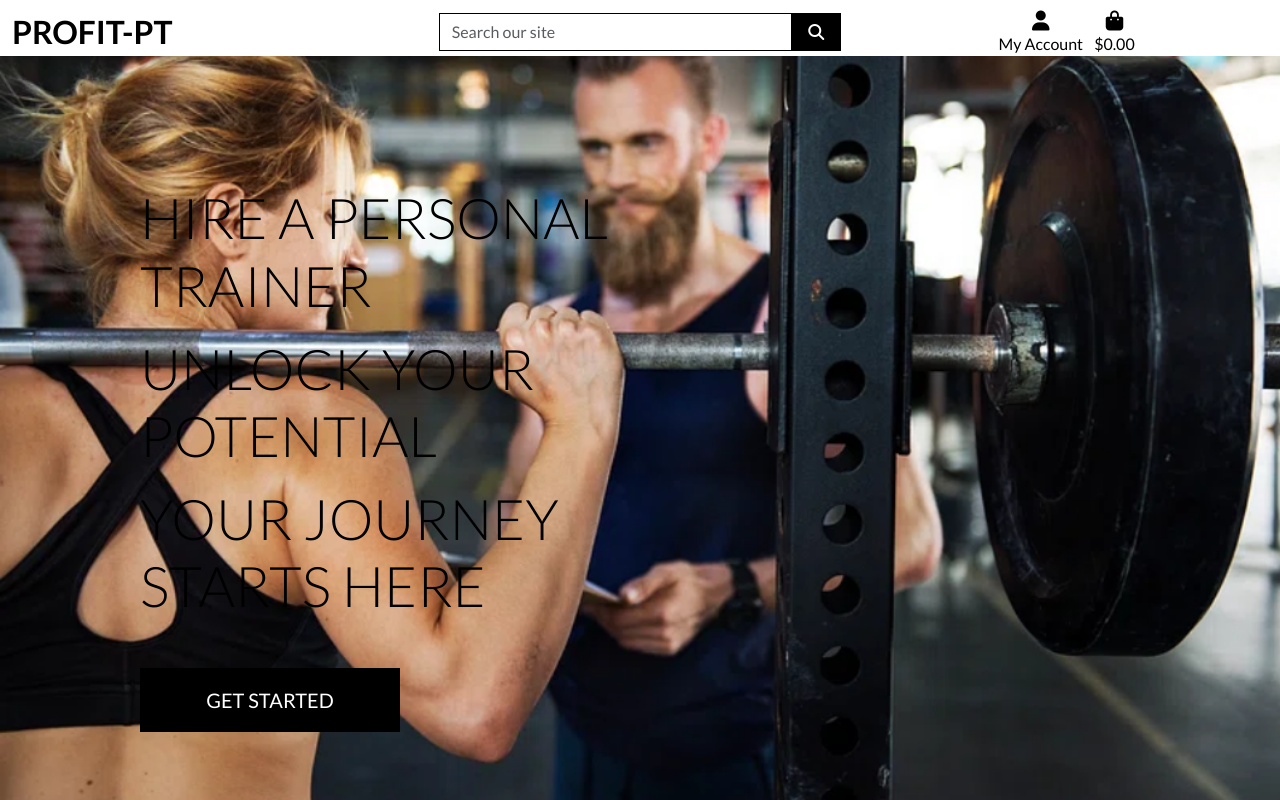
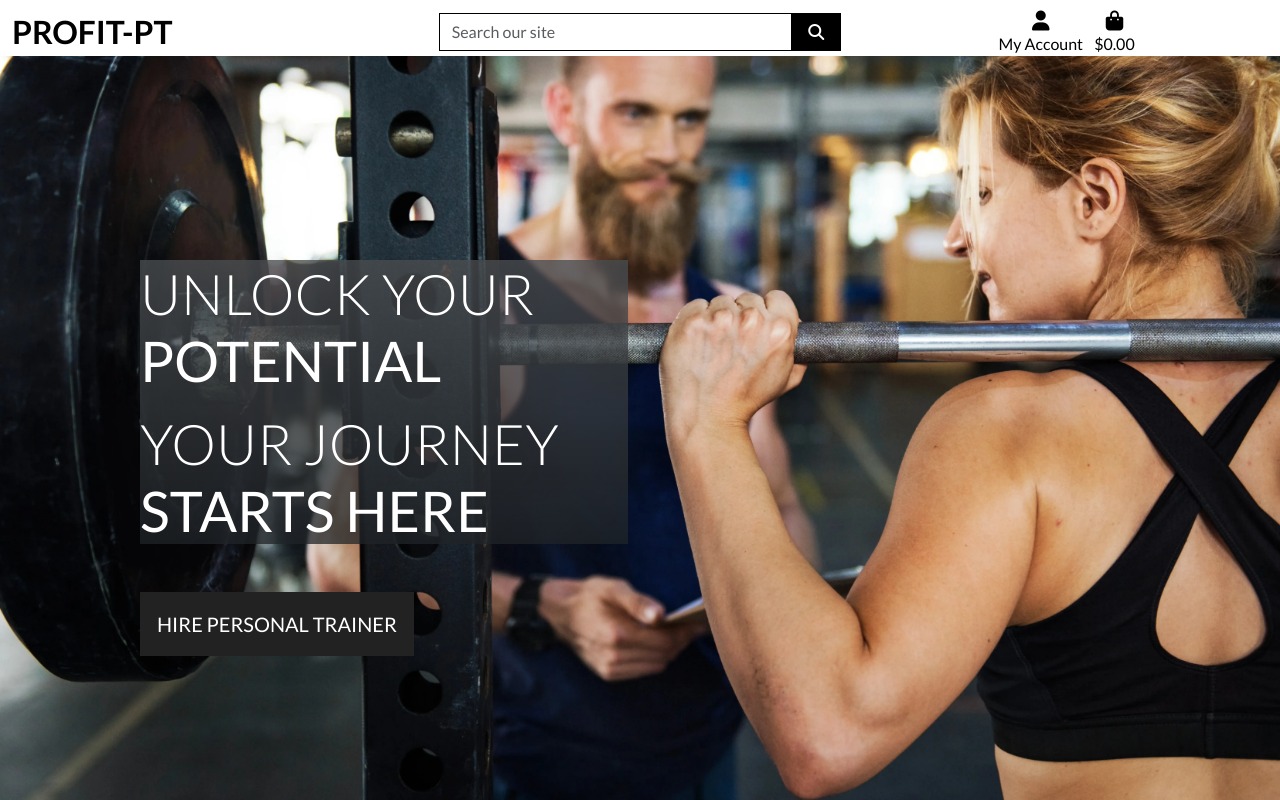
Before and after one commit to DavidFB94/pro-fit-pt, a Django app: template home/templates/home/index.html in a window 1280 px wide. Run offline with Django 4.2, Linux system fonts and the light colour scheme; the template is opened without the code that fills it, so the values that code supplies are empty; some libraries are stand-ins or nearby versions.

Commit message:
Adjust background image, homepage text + button

```diff
--- a/home/templates/home/index.html
+++ b/home/templates/home/index.html
@@ -12,15 +12,14 @@
 {% block content %}
 <div class="container h-100">
     <div class="row h-100">
-        <div class="col-7 col-md-6 my-auto">
-            <h1 class="display-4 logo-font text-black">
-                <p>Hire a personal trainer</p>
-                <p>Unlock your potential</p>
-                <p>Your journey starts here</p>
+        <div class="col-8 col-md-6 my-auto">
+            <h1 class="display-4 logo-font text-white bg-dark bg-gradient bg-opacity-75">
+                <p>Unlock your <strong>potential</strong></p>
+                <p>Your journey <strong>starts here</strong></p>
             </h1>
             <div class="my-5">
                 <h4>
-                    <a href="#" class="shop-now-button btn btn-lg rounded-0 text-uppercase py-3">Get started</a>
+                    <a href="#" class="hire-now-button btn btn-lg rounded-0 text-uppercase py-3">Hire personal trainer</a>
                 </h4>
             </div>
         </div>
--- a/static/css/base.css
+++ b/static/css/base.css
@@ -3,7 +3,7 @@ html {
 }
 
 body {
-    background: url('/media/pro-fit-pt-background.png') no-repeat center center fixed;
+    background: url('/media/pro-fit-pt-home-background.webp') no-repeat center center fixed;
     background-size: cover;
     height: calc(100vh - 164px);
     color: #555;
@@ -27,8 +27,8 @@ body {
     width: fit-content;
 }
 
-.shop-now-button {
-    background: black;
+.hire-now-button {
+    background: #222;
     color: white;
     min-width: 260px;
 }
@@ -38,13 +38,13 @@ body {
     color: white;
 }
 
-.shop-now-button:hover,
-.shop-now-button:active,
-.shop-now-button:focus,
+.hire-now-button:hover,
+.hire-now-button:active,
+.hire-now-button:focus,
 .btn-black:hover,
 .btn-black:active,
 .btn-black:focus {
-    background: #222;
+    background: #111;
     color: white;
 }
 
```
Also changed, not shown: media/pro-fit-pt-background.png (deleted), media/pro-fit-pt-home-background.webp (added).
